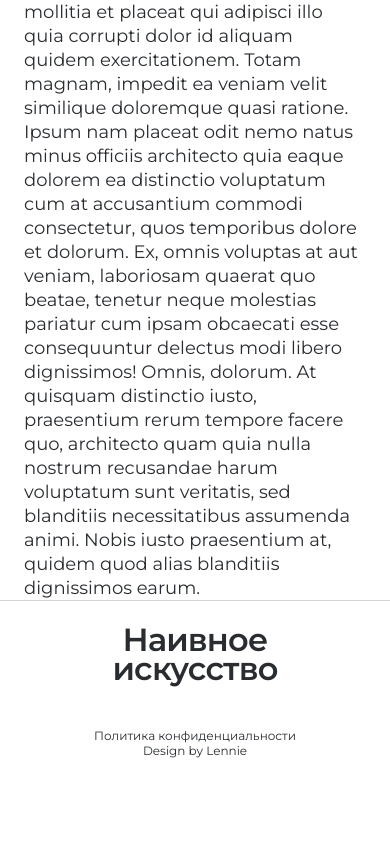
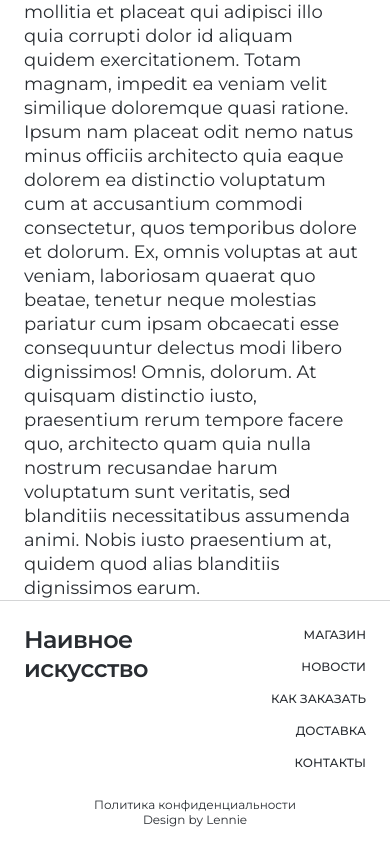
Before and after one commit to AlenaGM/naive, a Vue app: page / in a window 390 px wide. Shown: the part 10368-11209 px from the top of the page. Before the commit the page ends 11140 px from the top, so only its background shows below. Built offline with nearby package versions, Linux system fonts and the light colour scheme.

Commit message:
upd footer

```diff
--- a/src/components/layout/Footer.vue
+++ b/src/components/layout/Footer.vue
@@ -49,9 +49,6 @@ import menu from "@/components/layout/menu.js";
       grid-template-columns: repeat(2, 1fr);
       column-gap: 24px;
     }
-    @media screen and (max-width: 400px) {
-      display: block;
-    }
   }
   &__logo {
     font-size: 32px;
@@ -60,11 +57,11 @@ import menu from "@/components/layout/menu.js";
     letter-spacing: -0.025em;
     color: var(--black);
     margin-bottom: 33px;
-    @media screen and (max-width: 470px) {
+    @media screen and (max-width: 767px) {
       text-align: left;
     }
-    @media screen and (max-width: 400px) {
-      text-align: center;
+    @media screen and (max-width: 450px) {
+      font-size: 24px;
     }
   }
   &__menu {
@@ -84,10 +81,11 @@ import menu from "@/components/layout/menu.js";
         margin-right: 0;
       }
       @media screen and (max-width: 767px) {
-        margin: 0 0 12px 0;
+        margin-bottom: 12px;
+        margin-right: 0;
       }
-      @media screen and (max-width: 400px) {
-        display: none;
+      @media screen and (max-width: 450px) {
+        font-size: 12px;
       }
     }
     @media screen and (max-width: 767px) {
```
